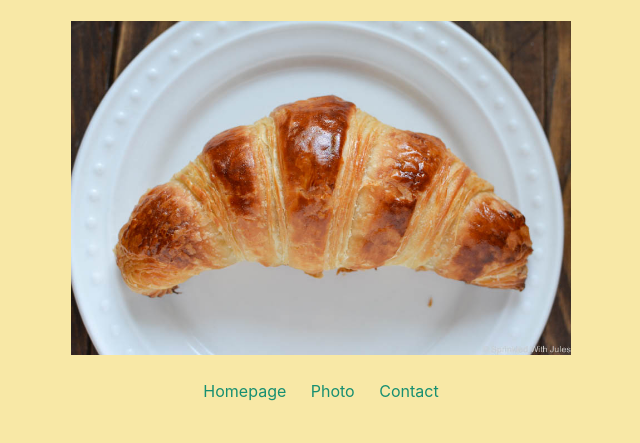
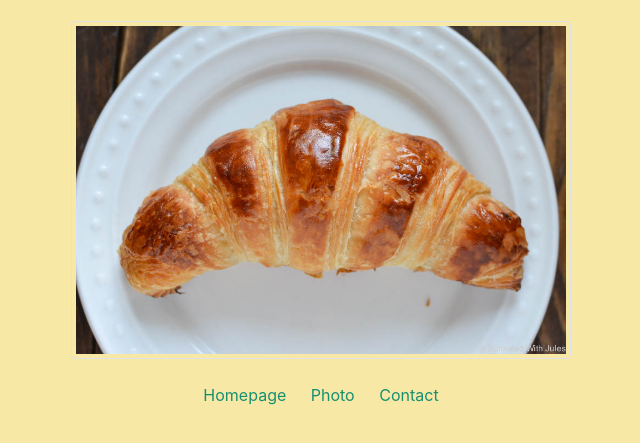
Before and after one commit to monaSeddighi/croissant, a plain HTML site: page croissant-images.html in a window 1280 px wide. Shown: the part 61-504 px from the top of the page, without its empty margins (319-959 px from the left). Drawn offline with nearby package versions, Linux system fonts and the light colour scheme.

Commit message:
added two other class to html

```diff
--- a/croissant-images.html
+++ b/croissant-images.html
@@ -15,7 +15,7 @@
 </head>
 <body>
     <h2 class="text-center">🥐 A picture of a croissant</h2>
-    <img src="croissant.jpg" alt="croissant" class="img-fluid d-block croissant-placement mt-4 mb-4">
+    <img src="croissant.jpg" alt="croissant" class="img-fluid d-block croissant-placement mt-4 mb-4 rounded p-1 border">
    <footer>
     <a href="/">Homepage </a>
     <a href="croissant-images" >Photo </a>
```
